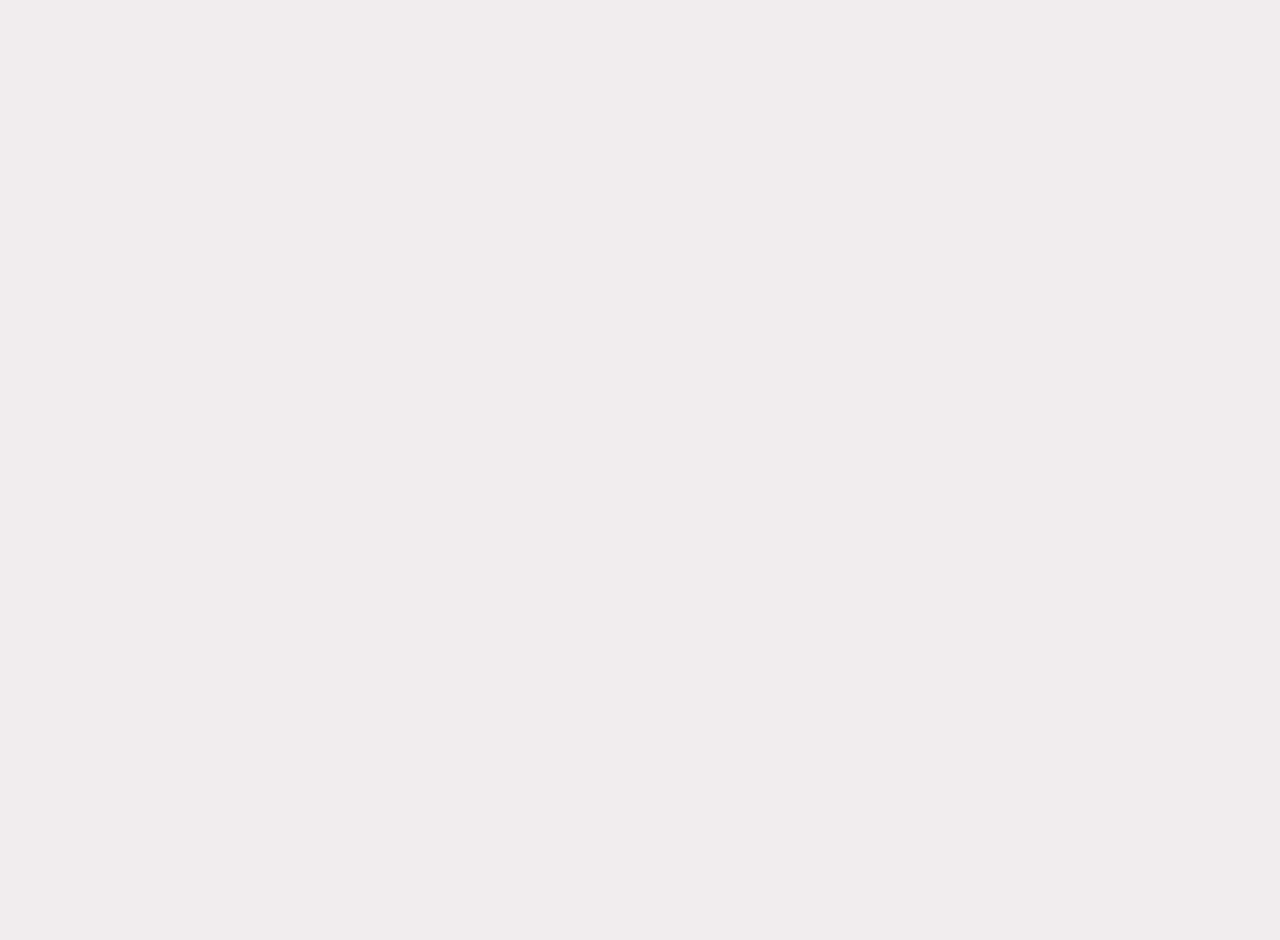
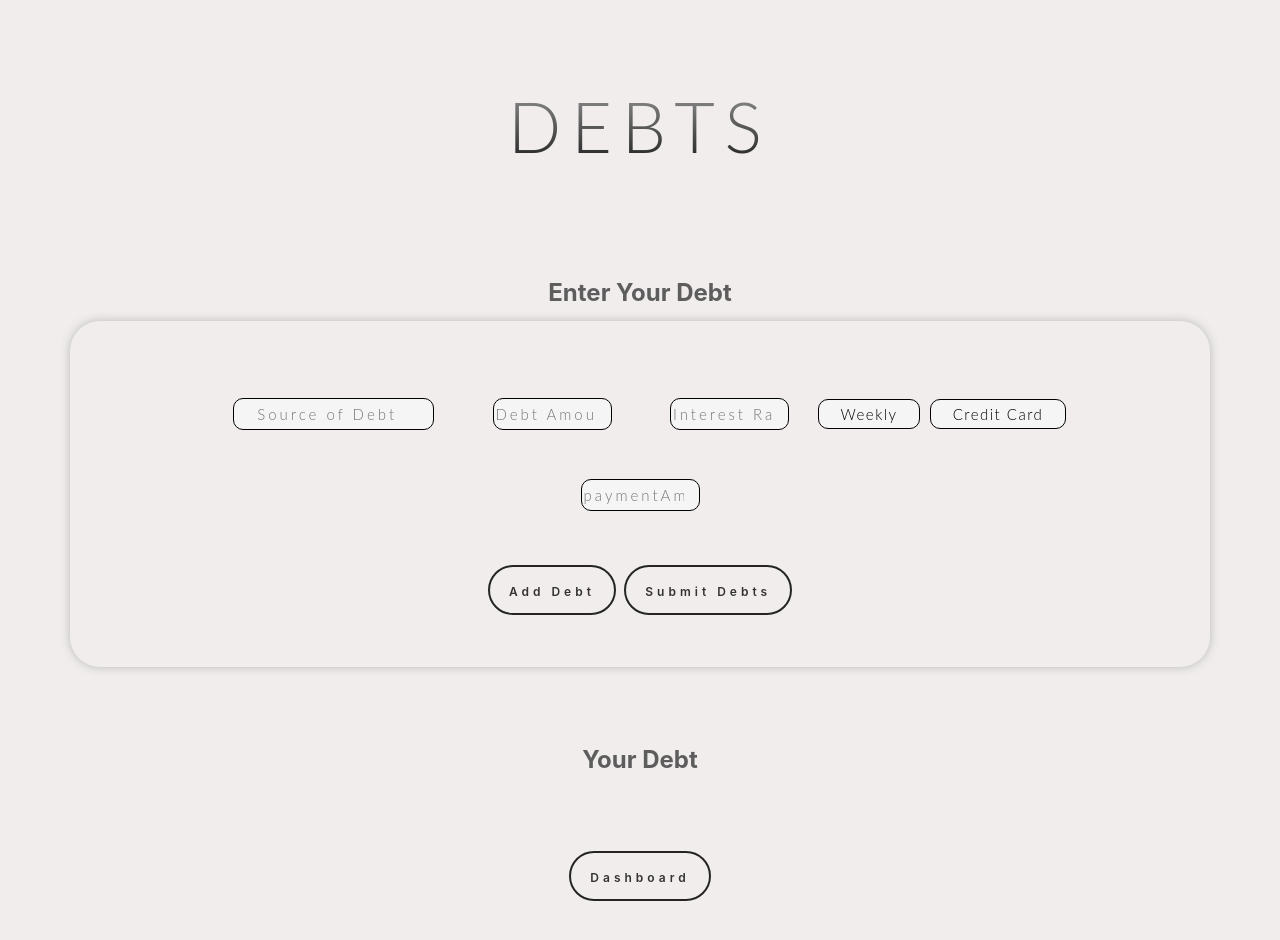
Before and after one commit to andrewvand02/BudgetMate, a React (Vite) app in the folder BudgetMate/client/: page /debt in a window 1280 px wide. Before the commit this address had no page. Shown: the top 940 px of the page. Before the commit the page ends 800 px from the top, so only its background shows below. Built offline with nearby package versions, Linux system fonts and the light colour scheme.

Commit message:
Added most debt functionality.

```diff
--- a/BudgetMate/client/src/App.jsx
+++ b/BudgetMate/client/src/App.jsx
@@ -12,6 +12,7 @@ import LoginButton from './LoginButton';
 import SavingsGoal from './SavingsGoal';
 import Help from './Help';
 import TaxHelp from './TaxHelp';
+import Debt from './Debt';
 
 
 import './App.css';
@@ -31,6 +32,7 @@ const App = () => {
                 <Route path="/savings-goal" element={<SavingsGoal/>} />
                 <Route path="/help" element={<Help />} />
                 <Route path="/tax-help" element={<TaxHelp />} />
+                <Route path="/debt" element={<Debt />} />
             </Routes>
         </Router>
     );
--- a/BudgetMate/client/src/Dashboard.jsx
+++ b/BudgetMate/client/src/Dashboard.jsx
@@ -60,6 +60,11 @@ const Dashboard = () => {
                     <span className='btn-txt'>Tax Help</span>
                 </button>
             </Link>
+            <Link to="/debt">
+                <button className='button type1'>
+                    <span className='btn-txt'>Debt</span>
+                </button>
+            </Link>
         </div>
     );
 };
--- /dev/null
+++ b/BudgetMate/client/src/Debt.jsx
@@ -0,0 +1,143 @@
+import React, {useState} from 'react';
+import axios from 'axios';
+import { useNavigate } from 'react-router-dom';
+import './Debt.css'
+
+const Debt = () => {
+    const navigate = useNavigate();// Initializing the navigate function for navigation
+    const goBackToDashboard = () => {// Function to handle navigation back to the dashboard
+        navigate('/'); // Redirects to the dashboard route ('/')
+    };
+
+    const [debtEntries, setDebtEntries] = useState([{ source: "", amount: "", interestRate: "", schedule: "", category: "", paymentAmount: "", totalRepaid: ""}])
+
+    const handleAddEntry = () => {
+        setDebtEntries([...debtEntries, { source: "", amount: "", interestRate: "", schedule: "", category: "", paymentAmount: "", totalRepaid: ""}]);
+    };
+
+    const handleRemoveEntry = (index) => {
+        const updatedEntries = [...debtEntries];
+        updatedEntries.splice(index, 1);
+        setDebtEntries(updatedEntries);
+    }
+
+    const handleInputChange = (index, field, value) => {
+        const updatedEntries = [...debtEntries];
+        updatedEntries[index][field] = value;
+        setDebtEntries(updatedEntries);
+    };
+
+    const handleDebtSubmit = async (e) => {
+        e.preventDefault();
+        try {
+            const userId = 'user1';
+            const response = await axios.post('http://localhost:8080/api/debt', {userId, debtEntries });
+            alert(response.data.message);
+            navigate('/');
+        } catch (error) {
+            console.error('Error submitting debts:', error);
+        }
+    };
+
+    const categoryOptions = {
+        category: ["Credit Card", "Student Loan", "Auto Loan", "Home Loan", "Other"]
+    };
+
+    return (
+        <div>
+            <h1>DEBTS</h1>
+            <div>
+                <h2>Enter Your Debt</h2>
+                <form onSubmit={handleDebtSubmit}>
+                    {debtEntries.map((entry, index) => (
+                        <div key={index} style={{ marginBottom: '10px' }}>
+                            {/*Allow users to input debt sources */}
+                            <div className='pt_Cat'>
+                                <input
+                                    type="text" // text input for debt source
+                                    placeholder="Source of Debt" // placeholder text for input
+                                    value={entry.source}
+                                    onChange={(e) => handleInputChange(index, 'source', e.target.value)}
+                                    required
+                                />
+                            </div>
+                            {/* Allow users to inpute debt amount */}
+                            <div className='pt_Quant'>
+                                <input
+                                    type="number"
+                                    min="1"
+                                    placeholder="Debt Amount"
+                                    value={entry.amount}
+                                    onChange={(e) => handleInputChange(index, 'amount', e.target.value)}
+                                    required
+                                />
+                            </div>
+                            {/*Allow users to input interest rate for each debt*/}
+                            <div className='pt_Quant'>
+                                <input
+                                    type="number"
+                                    min="0"
+                                    step="0.01"
+                                    placeholder="Interest Rate"
+                                    value={entry.interestRate}
+                                    onChange={(e) => handleInputChange(index, 'interestRate', e.target.value)}
+                                    required
+                                />
+                            </div>
+                            {/*Allow users to input payment schedule for each debt*/}
+                            <select
+                                className='select-pt-Cat'
+                                value={entry.schedule}
+                                onChange={(e) => handleInputChange(index, 'schedule', e.target.value)}
+                            >
+                                <option value="weekly">Weekly</option>
+                                <option value="biweekly">Biweekly</option>
+                                <option value="monthly">Monthly</option>
+                            </select>
+                            {/*Allow users to select category of debt*/}
+                            <select
+                                className='select-pt-Cat'
+                                value={entry.category}
+                                onChange={(e) => handleInputChange(index, 'category', e.target.value)}
+                            >
+                                {categoryOptions.category.map((option, index) => (
+                                    <option key={index} value={option}>{option}</option> // Creating an option for each category
+                                ))}
+                            </select>
+                            {/*Allow users to input amount paid per payment schedule*/}
+                            <div className='pt_Quant'>
+                                <input
+                                    type="number"
+                                    min="0"
+                                    placeholder="paymentAmount"
+                                    value={entry.paymentAmount}
+                                    onChange={(e) => handleInputChange(index, 'paymentAmount', e.target.value)}
+                                    required
+                                />
+                            </div>
+                        </div>
+                    ))}
+                    <button className="button type1" type="button" onClick={handleAddEntry}>
+                        <span className="btn-txt">Add Debt</span>
+                    </button>
+                    <button className="button type1" type="submit">
+                        <span className="btn-txt">Submit Debts</span>
+                    </button>
+                </form>
+            </div>
+            <div>
+                <h2>Your Debt</h2>
+                {/* Display all debts in a list/table */}
+                {/* Show a pie chart of debts */}
+                {/* Include percent progress for each debt in the list/table */}
+            </div>
+            <div className='dashboard-button'>
+                <button onClick={goBackToDashboard} className='button type1'>
+                    <span className="btn-txt">Dashboard</span> {/* Button to go back to the dashboard*/}
+                </button>
+            </div>
+        </div>
+    );
+};
+
+export default Debt;
```
Also changed, not shown: BudgetMate/client/src/Debt.css (added), 1 other file (tests, documents, lock files or other folders).
